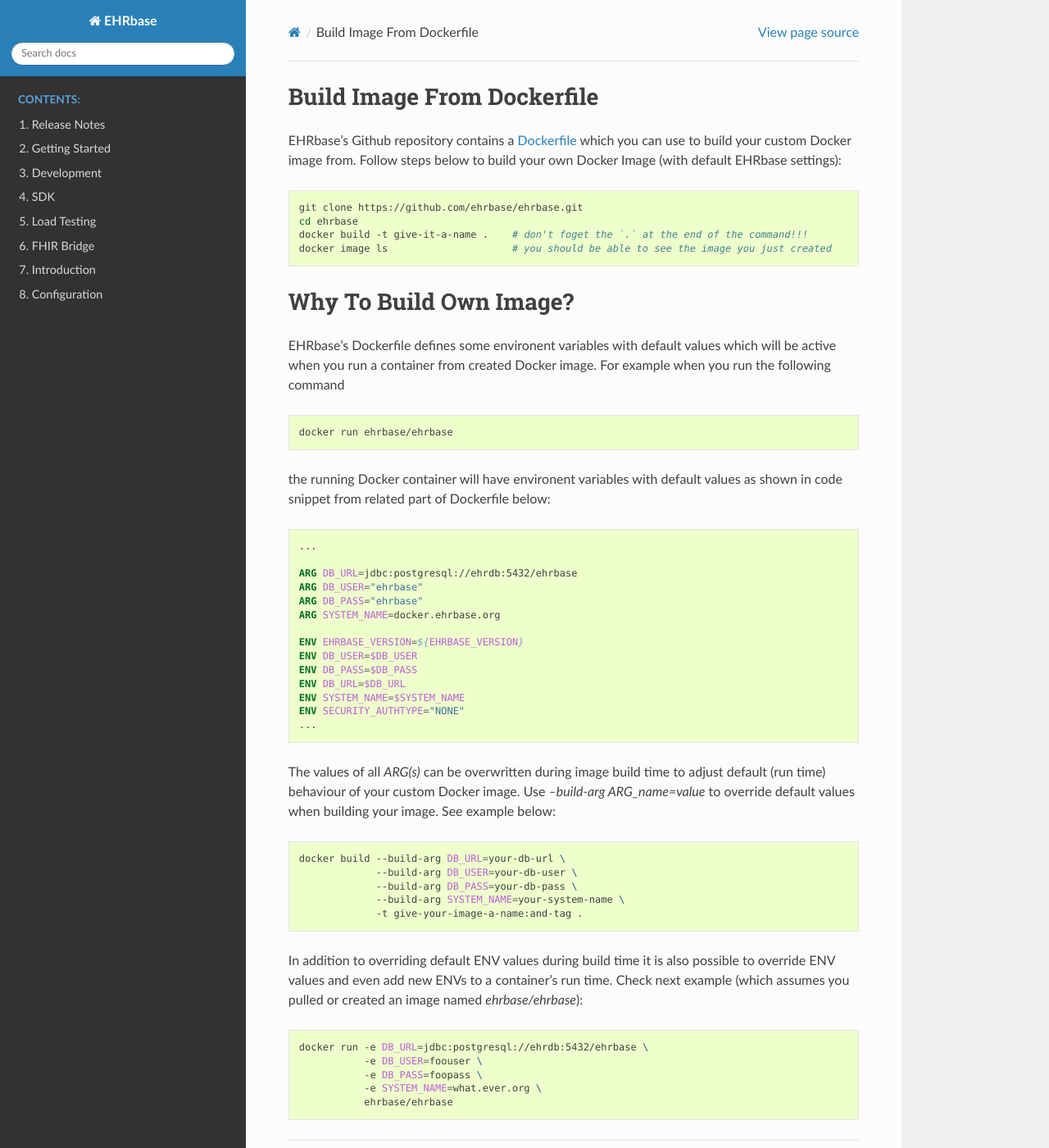
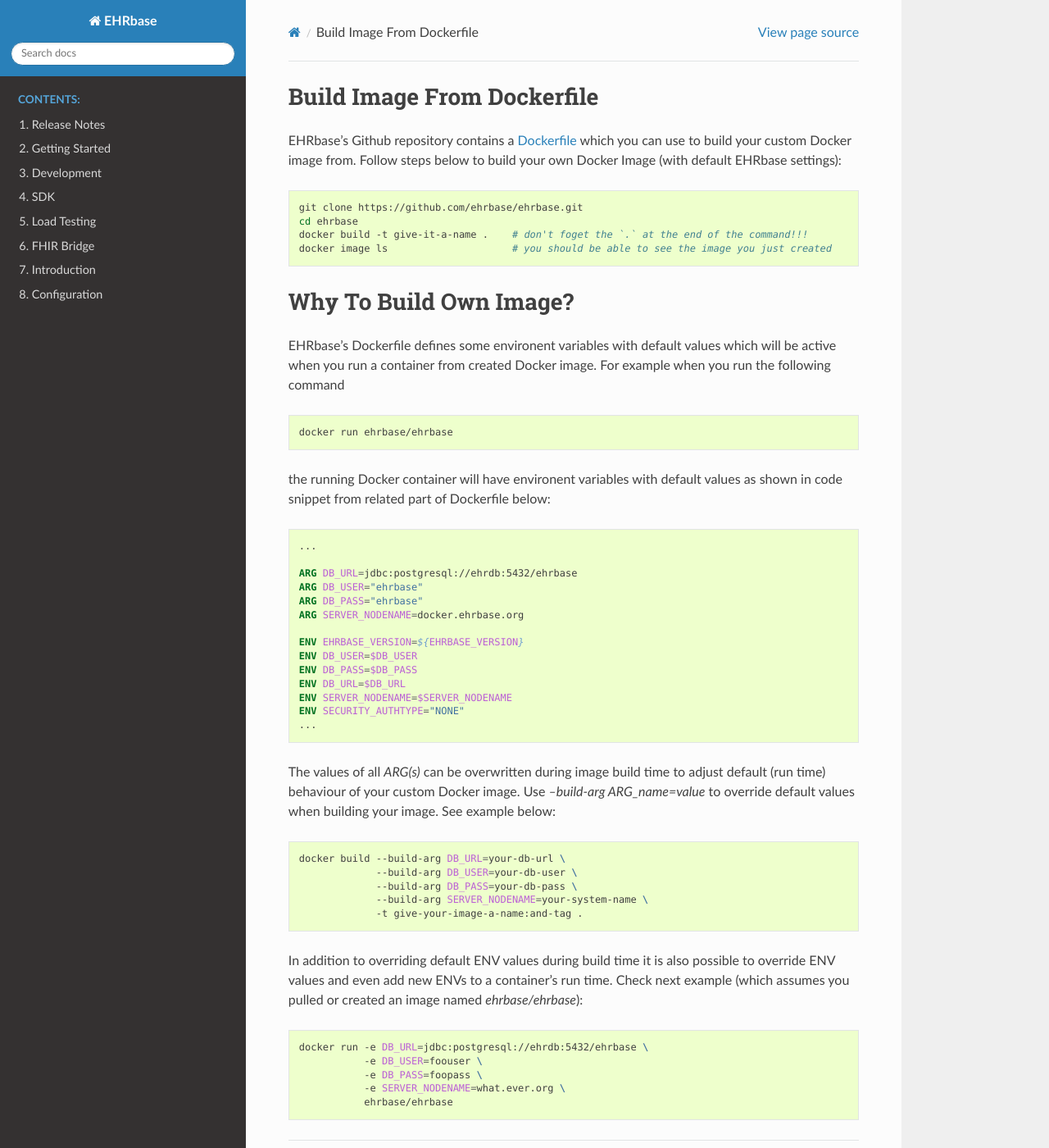
Before and after one commit to ehrbase/documentation, a Sphinx documentation site: the page built from source/03_development/04_docker_images/01_ehrbase/01_build_image/001_build_from_dockerfile.rst, in a window 1280 px wide and 1400 px high. Shown: the whole window at 82% size. Built offline with Sphinx 7.4.7 and the Read the Docs theme 2.0.0, drawn with Linux system fonts in a browser that asks for light colours; formulas are drawn with MathJax 3; pages that are not in the unit, such as notebooks, are missing from menus.

Commit message:
Replace SYSTEM_NAME by SERVER_NODENAME

```diff
--- a/source/03_development/04_docker_images/01_ehrbase/01_build_image/001_build_from_dockerfile.rst
+++ b/source/03_development/04_docker_images/01_ehrbase/01_build_image/001_build_from_dockerfile.rst
@@ -32,13 +32,13 @@
     ARG DB_URL=jdbc:postgresql://ehrdb:5432/ehrbase
     ARG DB_USER="ehrbase"
     ARG DB_PASS="ehrbase"
-    ARG SYSTEM_NAME=docker.ehrbase.org
+    ARG SERVER_NODENAME=docker.ehrbase.org
 
     ENV EHRBASE_VERSION=${EHRBASE_VERSION}
     ENV DB_USER=$DB_USER
     ENV DB_PASS=$DB_PASS
     ENV DB_URL=$DB_URL
-    ENV SYSTEM_NAME=$SYSTEM_NAME
+    ENV SERVER_NODENAME=$SERVER_NODENAME
     ENV SECURITY_AUTHTYPE="NONE"
     ...
 
@@ -49,7 +49,7 @@
     docker build --build-arg DB_URL=your-db-url \
                  --build-arg DB_USER=your-db-user \
                  --build-arg DB_PASS=your-db-pass \
-                 --build-arg SYSTEM_NAME=your-system-name \
+                 --build-arg SERVER_NODENAME=your-system-name \
                  -t give-your-image-a-name:and-tag .
 
 In addition to overriding default ENV values during build time it is also possible to override ENV values and even add new ENVs to a container's run time. Check next example (which assumes you pulled or created an image named `ehrbase/ehrbase`):
@@ -59,5 +59,5 @@
     docker run -e DB_URL=jdbc:postgresql://ehrdb:5432/ehrbase \
                -e DB_USER=foouser \
                -e DB_PASS=foopass \
-               -e SYSTEM_NAME=what.ever.org \
+               -e SERVER_NODENAME=what.ever.org \
                ehrbase/ehrbase
--- a/source/03_development/04_docker_images/01_ehrbase/02_use_image/002_using_docker_image.rst
+++ b/source/03_development/04_docker_images/01_ehrbase/02_use_image/002_using_docker_image.rst
@@ -38,7 +38,7 @@
     docker run -e DB_URL=jdbc:postgresql://ehrdb:5432/ehrbase \
                -e DB_USER=foouser \
                -e DB_PASS=foopass \
-               -e SYSTEM_NAME=what.ever.org \
+               -e SERVER_NODENAME=what.ever.org \
                -p 8080:8080 \
                ehrbase/ehrbase
 
@@ -49,7 +49,7 @@
     DB_URL,                                 Database URL. Must point to the running database server.,    jdbc:postgresql://ehrdb:5432/ehrbase
     DB_USER,                                Database user configured for the ehr schema.,                ehrbase
     DB_PASS,                                DB user password,                                            ehrbase
-    SYSTEM_NAME,                            Name of local system,                                        local.ehrbase.org
+    SERVER_NODENAME,                        Name of local system,                                        local.ehrbase.org
     SECURITY_AUTHTYPE,                      HTTP security method,                                        BASIC / OAUTH
     SECURITY_AUTHUSER,                      BASIC Auth username,                                         myuser
     SECURITY_AUTHPASSWORD,                  BASIC Auth password,                                         myPassword432
--- a/source/06_fhir_bridge/ManualMappingInstruction.rst
+++ b/source/06_fhir_bridge/ManualMappingInstruction.rst
@@ -35,7 +35,7 @@
    docker rm ehrdb
    docker rm ehrbase
    docker run --name ehrdb --network ehrbase-net -e POSTGRES_PASSWORD=postgres -d -p 5432:5432 ehrbase/ehrbase-postgres:latest
-   docker run --name ehrbase --network ehrbase-net -d -p 8080:8080 -e DB_URL=jdbc:postgresql://ehrdb:5432/ehrbase -e DB_USER=ehrbase -e DB_PASS=ehrbase -e AUTH_TYPE=none -e SYSTEM_ALLOW_TEMPLATE_OVERWRITE=true -e SYSTEM_NAME=local.ehrbase.org ehrbase/ehrbase:0.14.0
+   docker run --name ehrbase --network ehrbase-net -d -p 8080:8080 -e DB_URL=jdbc:postgresql://ehrdb:5432/ehrbase -e DB_USER=ehrbase -e DB_PASS=ehrbase -e AUTH_TYPE=none -e SYSTEM_ALLOW_TEMPLATE_OVERWRITE=true -e SERVER_NODENAME=local.ehrbase.org ehrbase/ehrbase:0.14.0
    docker run -p 9999:5432 --name fhir-bridge -e POSTGRES_PASSWORD=fhir_bridge -e POSTGRES_USER=fhir_bridge -d postgres
 
 Build
```
